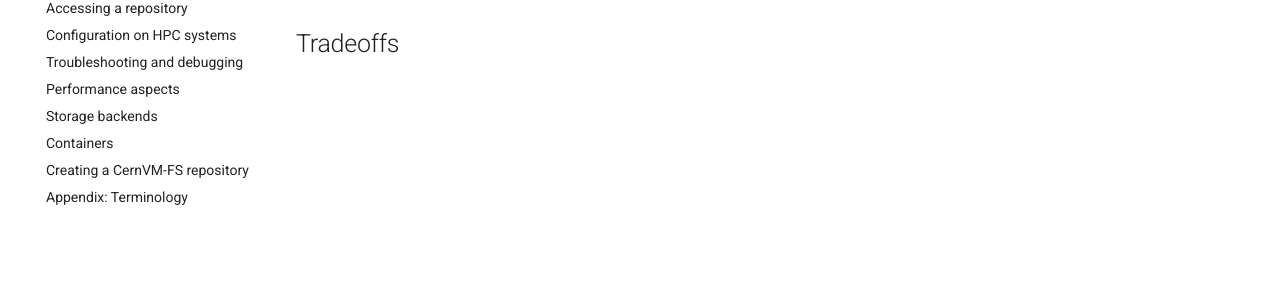
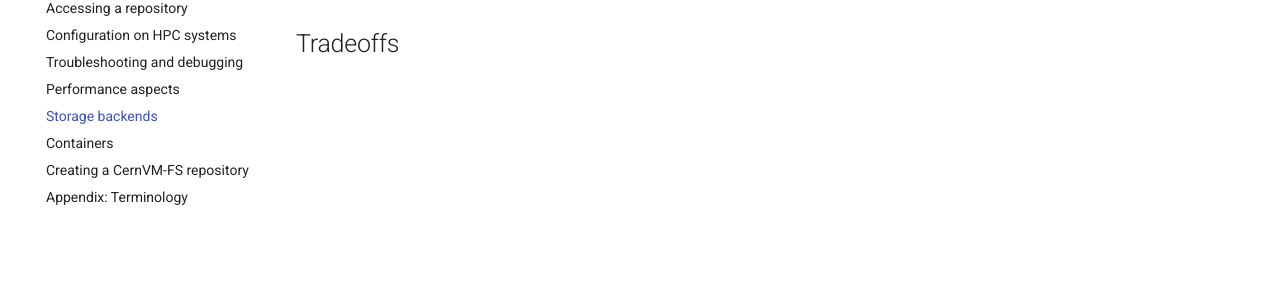
Before and after one commit to multixscale/cvmfs-tutorial-hpc-best-practices, an MkDocs documentation site: the page built from docs/storage-backends.md, in a window 1280 px wide. Shown: the part 229-529 px from the top of the page. Built offline with MkDocs 1.6.1 and Material for MkDocs 9.7.7, drawn with Linux system fonts in a browser that asks for light colours; comment, search, counter and statistics services are not loaded.

```diff
--- a/mkdocs.yml
+++ b/mkdocs.yml
@@ -25,7 +25,7 @@ nav:
   - Configuration on HPC systems: configuration.md
   - Troubleshooting and debugging: troubleshooting.md
   - Performance aspects: performance.md
-  - Storage backends: storage_backends.md
+  - Storage backends: storage-backends.md
   - Containers: containers.md
   - Creating a CernVM-FS repository: getting-started.md
   - "Appendix: Terminology": appendix/terminology.md
```
